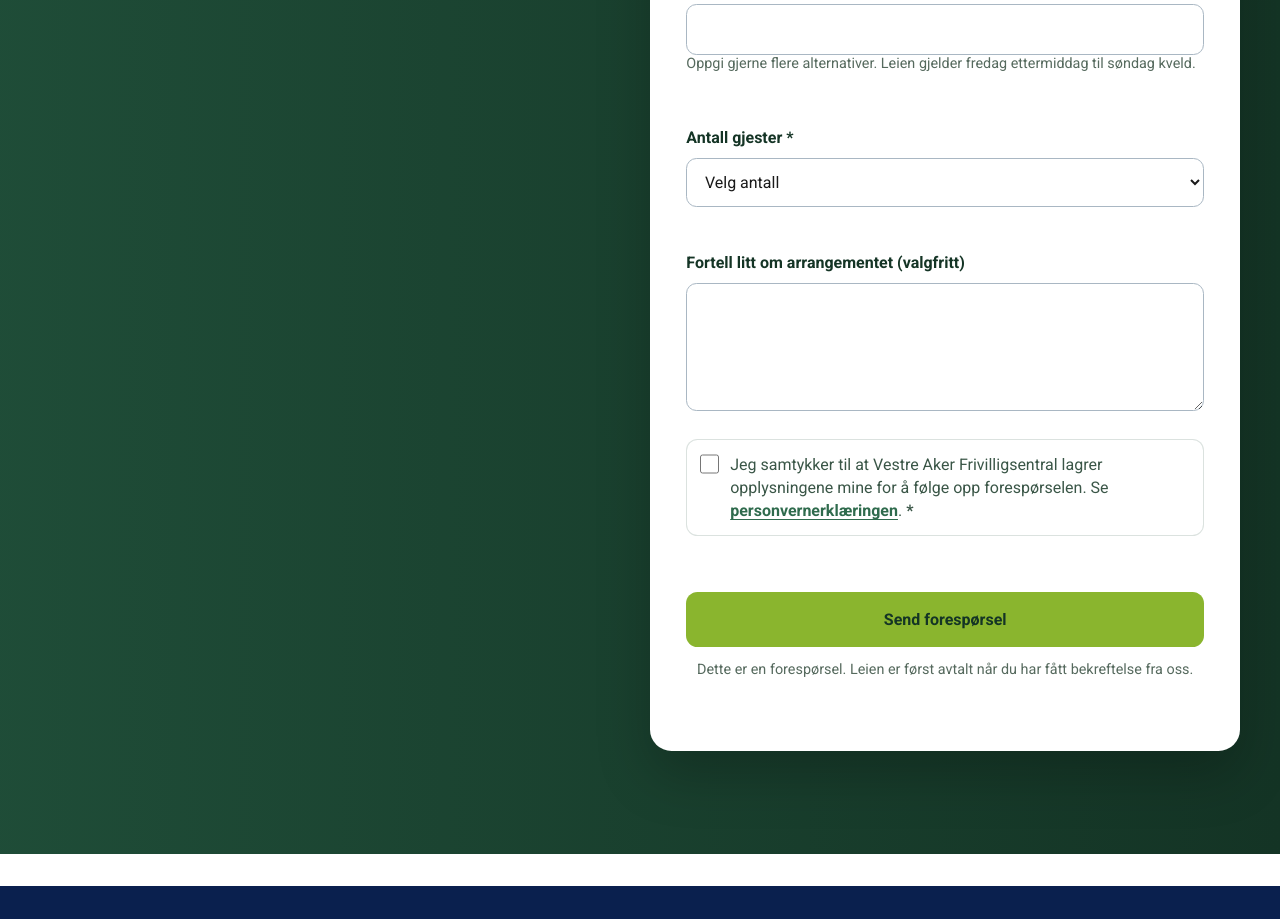
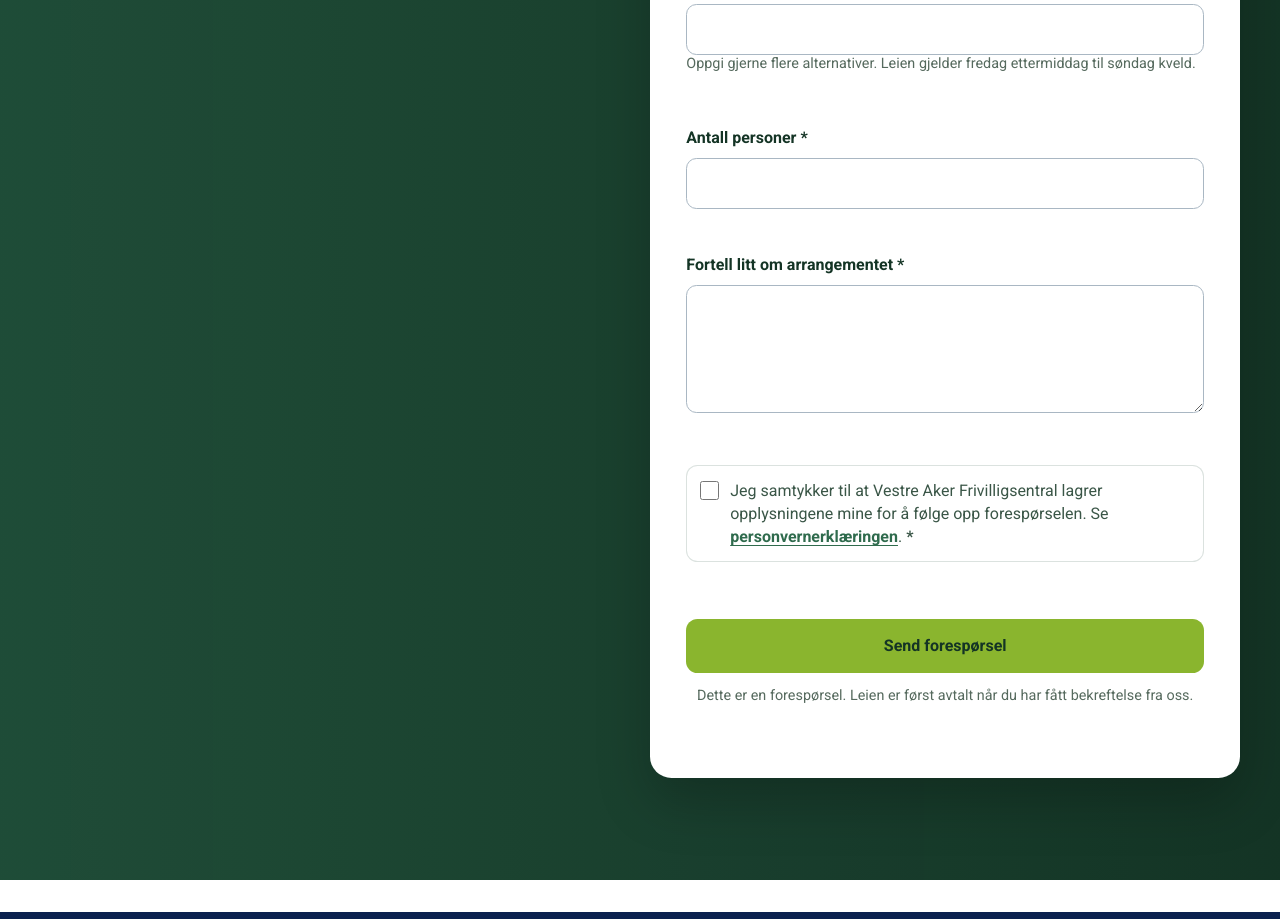
Before and after one commit to aogaa/nettside_frivilligsentralen, a plain HTML site: page utleie/index.html in a window 1280 px wide. Shown: the part 3574-4493 px from the top of the page. Drawn offline with Linux system fonts and the light colour scheme.

Commit message:
Gjør antall personer til tallfelt og krev arrangementsbeskrivelse

```diff
--- a/js/frivillig-form.js
+++ b/js/frivillig-form.js
@@ -200,7 +200,7 @@
       el: el,
       label: label,
       test: function () {
-        return el.value.trim().length > 0;
+        return el.value.trim().length > 0 && (el.type !== "number" || el.validity.valid);
       },
       message: custom || "Dette feltet må fylles ut.",
     };
--- a/utleie/index.html
+++ b/utleie/index.html
@@ -103,17 +103,14 @@
             <span class="bf-field-error" id="bf-helg-err" data-err-for="bf-helg"></span>
           </div>
           <div class="bf-field">
-            <label for="bf-antall">Antall gjester <span aria-hidden="true">*</span></label>
-            <select id="bf-antall" name="antall" required data-bf-label="Antall gjester" aria-describedby="bf-antall-err">
-              <option value="">Velg antall</option>
-              <option>Inntil 24 personer</option>
-              <option>25–32 personer (med sidebord)</option>
-            </select>
+            <label for="bf-antall">Antall personer <span aria-hidden="true">*</span></label>
+            <input id="bf-antall" name="antall" type="number" inputmode="numeric" min="1" max="32" step="1" required aria-required="true" data-bf-label="Antall personer" data-bf-error="Skriv inn et helt antall personer fra 1 til 32." aria-describedby="bf-antall-err">
             <span class="bf-field-error" id="bf-antall-err" data-err-for="bf-antall"></span>
           </div>
           <div class="bf-field">
-            <label for="bf-melding">Fortell litt om arrangementet (valgfritt)</label>
-            <textarea id="bf-melding" name="melding" rows="4" data-bf-label="Om arrangementet"></textarea>
+            <label for="bf-melding">Fortell litt om arrangementet <span aria-hidden="true">*</span></label>
+            <textarea id="bf-melding" name="melding" rows="4" required aria-required="true" data-bf-label="Om arrangementet" aria-describedby="bf-melding-err"></textarea>
+            <span class="bf-field-error" id="bf-melding-err" data-err-for="bf-melding"></span>
           </div>
           <div class="bf-consent-group">
             <label class="bf-check bf-consent">
```
